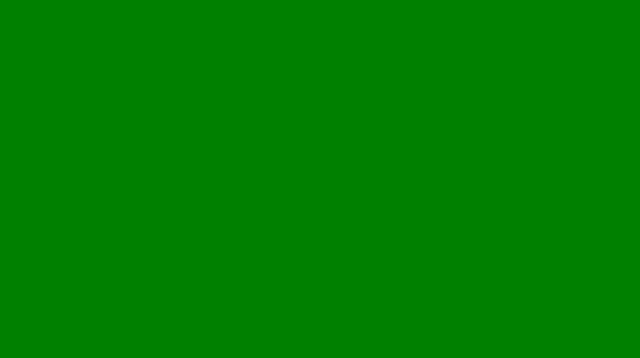
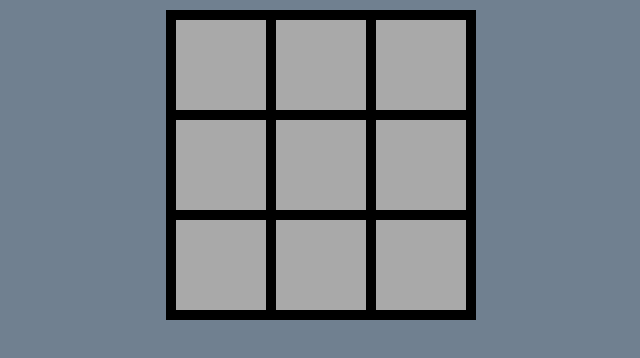
Before and after one commit to beverlyjaimes/jQuerytictactoegame, a plain HTML site: page tictactoe/index.html in a window 1280 px wide. Shown: the whole page, without its empty margins (319-959 px from the left). Drawn offline with nearby package versions, Linux system fonts and the light colour scheme.

Commit message:
added js file with jquery

```diff
--- a/tictactoe/css/mainStyle.css
+++ b/tictactoe/css/mainStyle.css
@@ -1,3 +1,27 @@
+*{
+    margin: 0;
+    padding: 0;
+}
 body{
-    background: green;
+    background: slategrey;
 }
+
+table{
+    border-collapse: collapse;
+    border-spacing: 0;
+    margin: 10px auto;
+    background-color: darkgrey;
+}
+
+table tr td {
+    width: 90px;
+    height: 90px;
+    border: 10px solid black;
+    font-size: 35px;
+    text-align: center;
+}
+
+table tr td:hover {
+    background-color: lightgrey;
+    cursor: pointer;
+}
--- a/tictactoe/index.html
+++ b/tictactoe/index.html
@@ -23,5 +23,6 @@
             <td></td>
         </tr>
     </table>
+    <script src="https://code.jquery.com/jquery-2.2.4.min.js" integrity="sha256-BbhdlvQf/xTY9gja0Dq3HiwQF8LaCRTXxZKRutelT44=" crossorigin="anonymous"></script>
 </body>
 </html>
--- /dev/null
+++ b/tictactoe/js/mainFunction.js
@@ -0,0 +1 @@
+var move = 1;
```
